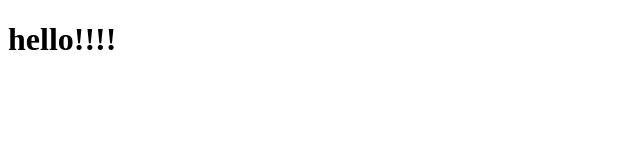
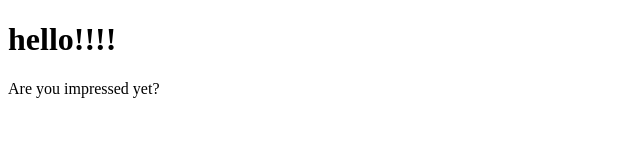
Before and after one commit to Anna-Brynhagen/my-first-repo, a plain HTML site: page index.html in a window 1280 px wide. Shown: the whole page, without its empty margins (0-640 px from the left). Drawn offline with Linux system fonts and the light colour scheme.

Commit message:
impressed?

```diff
--- a/index.html
+++ b/index.html
@@ -7,6 +7,7 @@
 </head>
 <body>
     <h1>hello!!!!</h1>
+    <p>Are you impressed yet?</p>
 
 </body>
 </html>
```
